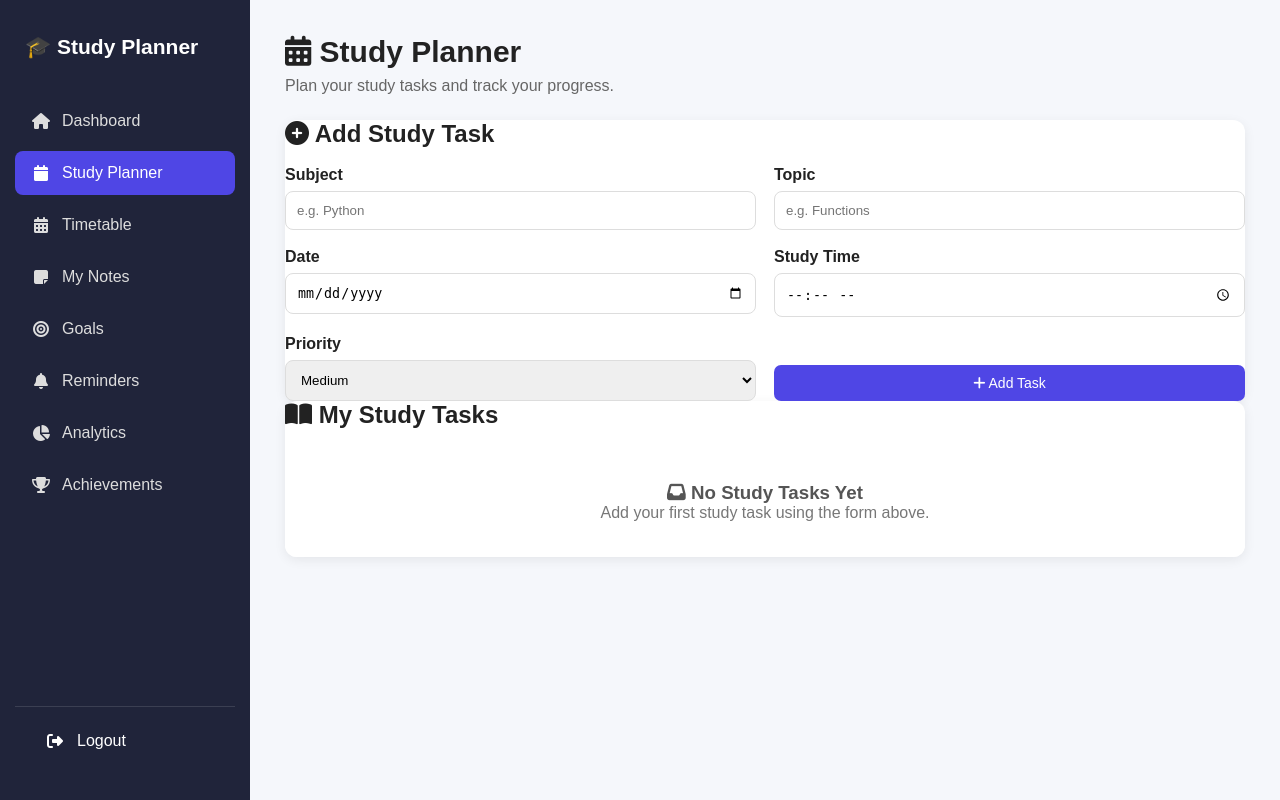
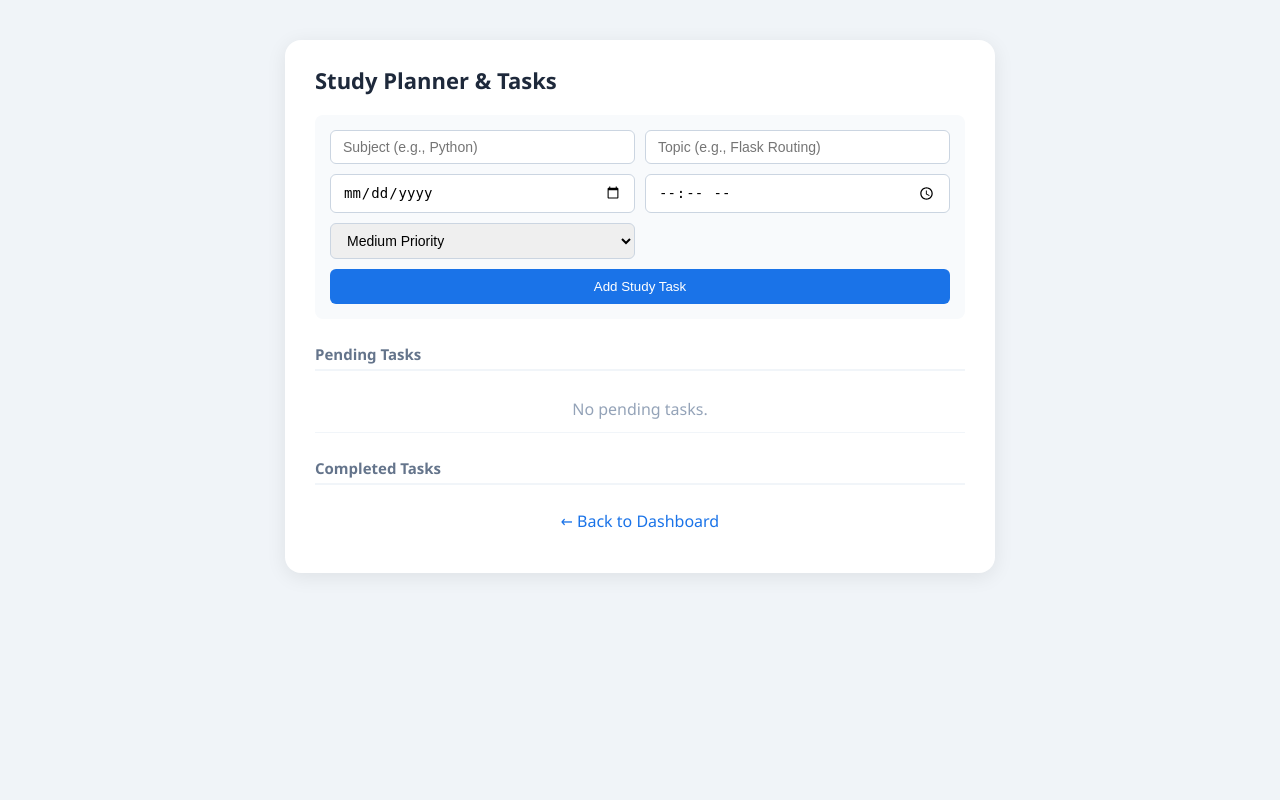
Before and after one commit to Shrutiry/student-study-planner, a Flask app: page /planner in a window 1280 px wide. Run offline with Flask 3, Linux system fonts and the light colour scheme; a user stored in the database is signed in; data comes from the database, SQL or seed files in the repository.

Commit message:
Update title and add styling to planner.html

```diff
--- a/templates/planner.html
+++ b/templates/planner.html
@@ -1,169 +1,100 @@
-
 <!DOCTYPE html>
 <html lang="en">
 <head>
     <meta charset="UTF-8">
     <meta name="viewport" content="width=device-width, initial-scale=1.0">
-    <title>Study Planner - Student Study Planner</title>
+    <title>Student Study Planner - Planner</title>
+    <style>
+        body { font-family: 'Segoe UI', Tahoma, Geneva, Verdana, sans-serif; background-color: #f0f4f8; margin: 0; padding: 40px; }
+        .card { max-width: 650px; margin: auto; background: white; padding: 25px 30px; border-radius: 16px; box-shadow: 0 4px 20px rgba(0,0,0,0.08); }
+        .header-title { font-size: 22px; font-weight: 600; color: #1e293b; margin-bottom: 20px; }
 
-    <link rel="stylesheet"
-          href="https://cdnjs.cloudflare.com/ajax/libs/font-awesome/6.5.2/css/all.min.css">
-    <link rel="stylesheet"
-          href="{{ url_for('static', filename='style.css') }}">
+        /* Form styling */
+        form { display: grid; grid-template-columns: 1fr 1fr; gap: 10px; margin-bottom: 25px; background: #f8fafc; padding: 15px; border-radius: 8px; }
+        form input, form select { padding: 8px 12px; border: 1px solid #cbd5e1; border-radius: 6px; font-size: 14px; }
+        form button { grid-column: span 2; padding: 10px; background-color: #1a73e8; color: white; border: none; border-radius: 6px; font-weight: 500; cursor: pointer; }
+        form button:hover { background-color: #1557b0; }
+
+        /* Section headers */
+        h3 { font-size: 15px; color: #64748b; margin-top: 25px; border-bottom: 2px solid #f1f5f9; padding-bottom: 5px; }
+
+        /* Task list styling */
+        ul { list-style-type: none; padding: 0; margin: 0; }
+        li { display: flex; align-items: center; justify-content: space-between; padding: 12px 0; border-bottom: 1px solid #f1f5f9; }
+        .task-left { display: flex; align-items: center; gap: 14px; }
+
+        /* Circular Checkbox */
+        .circle-checkbox { width: 20px; height: 20px; border: 2px solid #1a73e8; border-radius: 50%; display: inline-block; cursor: pointer; background: white; text-decoration: none; }
+        .circle-checkbox.checked { background: #1a73e8; }
+
+        .task-title { font-size: 15px; color: #334155; }
+        .completed-title { text-decoration: line-through; color: #94a3b8; }
+
+        /* Date Badge Style */
+        .date-badge { background: #eff6ff; color: #1d4ed8; padding: 4px 10px; border-radius: 12px; font-size: 13px; font-weight: 500; }
+        .done-label { color: #10b981; font-size: 13px; font-weight: 600; }
+        .error-msg { color: #dc2626; font-size: 14px; margin-bottom: 15px; font-weight: 500; }
+    </style>
 </head>
+<body>
 
-<body>
-<div class="layout">
-    {% include '_sidebar.html' %}
+    <div class="card">
+        <div class="header-title">Study Planner & Tasks</div>
 
-    <main class="main">
-        <div class="page-header">
-            <h1><i class="fa-solid fa-calendar-days"></i> Study Planner</h1>
-            <p>Plan your study tasks and track your progress.</p>
-        </div>
-
-        {% if today_tasks %}
-        <div style="background: linear-gradient(135deg, #0d6efd, #0dcaf0); color: white; padding: 15px 20px; border-radius: 10px; margin-bottom: 25px;">
-            <h3 style="color: white;">
-                <i class="fa-solid fa-bell"></i>
-                Reminder: You have {{ today_tasks|length }} study task(s) today!
-            </h3>
-            <ul>
-                {% for task in today_tasks %}
-                <li>
-                    <strong>{{ task['subject'] }}</strong> —
-                    {{ task['topic'] }} at {{ task['study_time'] }}
-                </li>
-                {% endfor %}
-            </ul>
-        </div>
+        {% if error %}
+            <div class="error-msg">{{ error }}</div>
         {% endif %}
 
-        <!-- ADD STUDY TASK -->
-        <div class="card">
-            <h2><i class="fa-solid fa-plus-circle"></i> Add Study Task</h2>
+        <!-- Form to Add Tasks -->
+        <form action="/add-task" method="POST">
+            <input type="text" name="subject" placeholder="Subject (e.g., Python)" required>
+            <input type="text" name="topic" placeholder="Topic (e.g., Flask Routing)" required>
+            <input type="date" name="study_date" required>
+            <input type="time" name="study_time" required>
+            <select name="priority">
+                <option value="Low">Low Priority</option>
+                <option value="Medium" selected>Medium Priority</option>
+                <option value="High">High Priority</option>
+            </select>
+            <button type="submit">Add Study Task</button>
+        </form>
 
-            {% if error %}
-            <div style="background-color: #f8d7da; color: #842029; padding: 10px 15px; border-radius: 6px; margin-bottom: 15px;">
-                {{ error }}
-            </div>
-            {% endif %}
+        <!-- Pending Tasks Section -->
+        <h3>Pending Tasks</h3>
+        <ul>
+            {% for task in tasks %}
+                {% if task['status'] == 'Pending' %}
+                    <li>
+                        <div class="task-left">
+                            <a href="{{ url_for('complete_task', task_id=task['id']) }}" class="circle-checkbox" title="Click to complete"></a>
+                            <span class="task-title"><b>{{ task['subject'] }}</b>: {{ task['topic'] }}</span>
+                        </div>
+                        <div class="date-badge">📅 {{ task['study_date'] }}</div>
+                    </li>
+                {% endif %}
+            {% else %}
+                <li style="color: #94a3b8; justify-content: center;">No pending tasks.</li>
+            {% endfor %}
+        </ul>
 
-            <form action="/add-task" method="POST" class="form-grid">
-                <div>
-                    <label for="subject">Subject</label>
-                    <input type="text" id="subject" name="subject"
-                           placeholder="e.g. Python" required>
-                </div>
+        <!-- Completed Tasks Section -->
+        <h3>Completed Tasks</h3>
+        <ul>
+            {% for task in tasks %}
+                {% if task['status'] == 'Completed' %}
+                    <li>
+                        <div class="task-left">
+                            <div class="circle-checkbox checked"></div>
+                            <span class="task-title completed-title"><b>{{ task['subject'] }}</b>: {{ task['topic'] }}</span>
+                        </div>
+                        <span class="done-label">Done ✓</span>
+                    </li>
+                {% endif %}
+            {% endfor %}
+        </ul>
 
-                <div>
-                    <label for="topic">Topic</label>
-                    <input type="text" id="topic" name="topic"
-                           placeholder="e.g. Functions" required>
-                </div>
+        <p style="text-align: center; margin-top: 25px;"><a href="{{ url_for('home') }}" style="color: #1a73e8; text-decoration: none; font-weight: 500;">← Back to Dashboard</a></p>
+    </div>
 
-                <div>
-                    <label for="study_date">Date</label>
-                    <input type="date" id="study_date" name="study_date" required>
-                </div>
-
-                <div>
-                    <label for="study_time">Study Time</label>
-                    <input type="time" id="study_time" name="study_time" required>
-                </div>
-
-                <div>
-                    <label for="priority">Priority</label>
-                    <select id="priority" name="priority">
-                        <option value="Low">Low</option>
-                        <option value="Medium" selected>Medium</option>
-                        <option value="High">High</option>
-                    </select>
-                </div>
-
-                <div class="form-button">
-                    <button type="submit">
-                        <i class="fa-solid fa-plus"></i> Add Task
-                    </button>
-                </div>
-            </form>
-        </div>
-
-        <!-- MY STUDY TASKS -->
-        <div class="card">
-            <h2><i class="fa-solid fa-book-open"></i> My Study Tasks</h2>
-
-            {% if tasks %}
-            <div class="task-list">
-                {% for task in tasks %}
-                <div class="task-card" style="display: flex; justify-content: space-between; align-items: center; padding: 15px; border-bottom: 1px solid #eee; margin-bottom: 10px;">
-
-                    <div class="task-info">
-                        <h3>{{ task['subject'] }}</h3>
-                        <p><strong>Topic:</strong> {{ task['topic'] }}</p>
-                        <p>
-                            <i class="fa-solid fa-calendar"></i>
-                            {{ task['study_date'] }} at {{ task['study_time'] }}
-                            &nbsp; | &nbsp;
-                            <i class="fa-solid fa-clock"></i>
-                            {{ task['study_time'] }}
-                        </p>
-
-                        <span class="priority {{ task['priority']|lower }}">
-                            {{ task['priority'] }} Priority
-                        </span>
-
-                        {% if task['status'] == 'Completed' %}
-                        <span class="status completed">
-                            <i class="fa-solid fa-circle-check"></i> Completed
-                        </span>
-                        {% else %}
-                        <span class="status pending">
-                            <i class="fa-solid fa-hourglass-half"></i> Pending
-                        </span>
-                        {% endif %}
-                    </div>
-
-                    <div class="task-actions">
-                        <a href="/generate-quiz?topic={{ task['topic']|urlencode }}&subject={{ task['subject']|urlencode }}&task_id={{ task['id'] }}"
-                           style="background-color: #0dcaf0; color: #000; padding: 8px 14px; border-radius: 6px; text-decoration: none; font-size: 0.85rem; font-weight: 500;">
-                            <i class="fa-solid fa-brain"></i> Take Quiz & Complete
-                        </a>
-
-                        {% if task['status'] != 'Completed' %}
-                        <form action="{{ url_for('complete_task', task_id=task['id']) }}"
-                              method="POST" style="display: inline;">
-                            <button type="submit" class="btn-success">
-                                <i class="fa-solid fa-check"></i> Complete
-                            </button>
-                        </form>
-                        {% endif %}
-
-                        <a href="{{ url_for('edit_task', task_id=task['id']) }}"
-                           class="btn-edit">
-                            <i class="fa-solid fa-pen"></i> Edit
-                        </a>
-
-                        <form action="{{ url_for('delete_task', task_id=task['id']) }}"
-                              method="POST" style="display: inline;"
-                              onsubmit="return confirm('Are you sure you want to delete this task?')">
-                            <button type="submit" class="btn-delete">
-                                <i class="fa-solid fa-trash"></i> Delete
-                            </button>
-                        </form>
-                    </div>
-                </div>
-                {% endfor %}
-            </div>
-
-            {% else %}
-            <div class="empty-state">
-                <h3><i class="fa-solid fa-inbox"></i> No Study Tasks Yet</h3>
-                <p>Add your first study task using the form above.</p>
-            </div>
-            {% endif %}
-        </div>
-    </main>
-</div>
 </body>
 </html>
```
